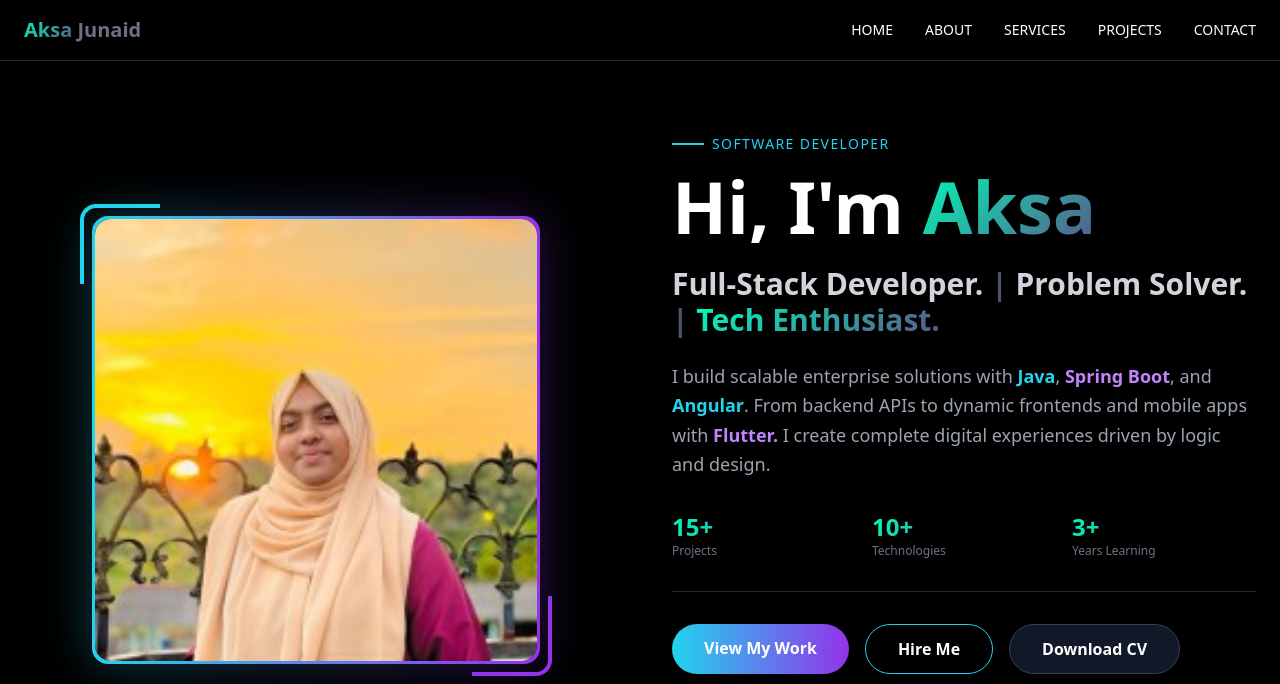
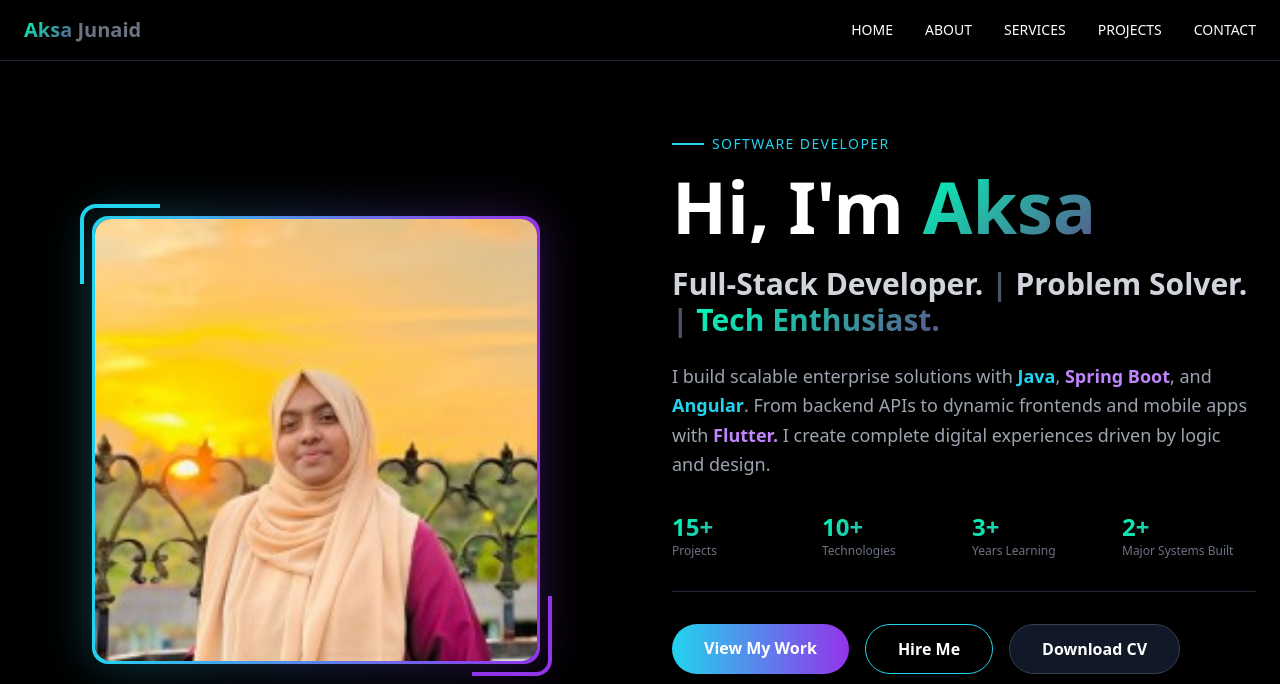
Before and after one commit to AksaMJML/portfolio, a website: page index.html in a window 1280 px wide. Shown: the top 684 px of the page. Drawn offline with nearby package versions, Linux system fonts and the light colour scheme.

Commit message:
feat: enhance quick stats section and adjust card hover effect for improved UI

```diff
--- a/index.html
+++ b/index.html
@@ -97,7 +97,7 @@
         </p>
 
         <!-- Quick Stats -->
-        <div class="grid grid-cols-3 gap-4 mb-8 pb-8 border-b border-gray-800">
+        <div class="grid grid-cols-4 gap-4 mb-8 pb-8 border-b border-gray-800">
           <div>
             <div class="text-2xl font-bold gradient-text">15+</div>
             <div class="text-xs text-gray-500">Projects</div>
@@ -109,6 +109,10 @@
           <div>
             <div class="text-2xl font-bold gradient-text">3+</div>
             <div class="text-xs text-gray-500">Years Learning</div>
+          </div>
+          <div>
+            <div class="text-2xl font-bold gradient-text">2+</div>
+            <div class="text-xs text-gray-500">Major Systems Built</div>
           </div>
         </div>
 
@@ -371,7 +375,8 @@
               class="w-full h-full object-cover group-hover:scale-110 transition duration-500">
             <div class="absolute inset-0 bg-gradient-to-t from-black/80 to-transparent"></div>
 
-            <!-- GitHub Link Overlay -->
+            <!-- Live Demo -->
+            <!-- <a href="#" class="text-xs text-cyan-400">Live Demo</a> -->
             <!-- Dual GitHub Links - Frontend & Backend -->
             <div class="absolute top-4 right-4 flex gap-2">
               <!-- Frontend Repo -->
--- a/style.css
+++ b/style.css
@@ -42,7 +42,7 @@ html {
     }
 
     .card-hover:hover {
-      transform: translateY(-10px);
+      transform: translateY(-5px);
       box-shadow: 0 20px 40px rgba(0, 254, 186, 0.2);
     }
 
```
